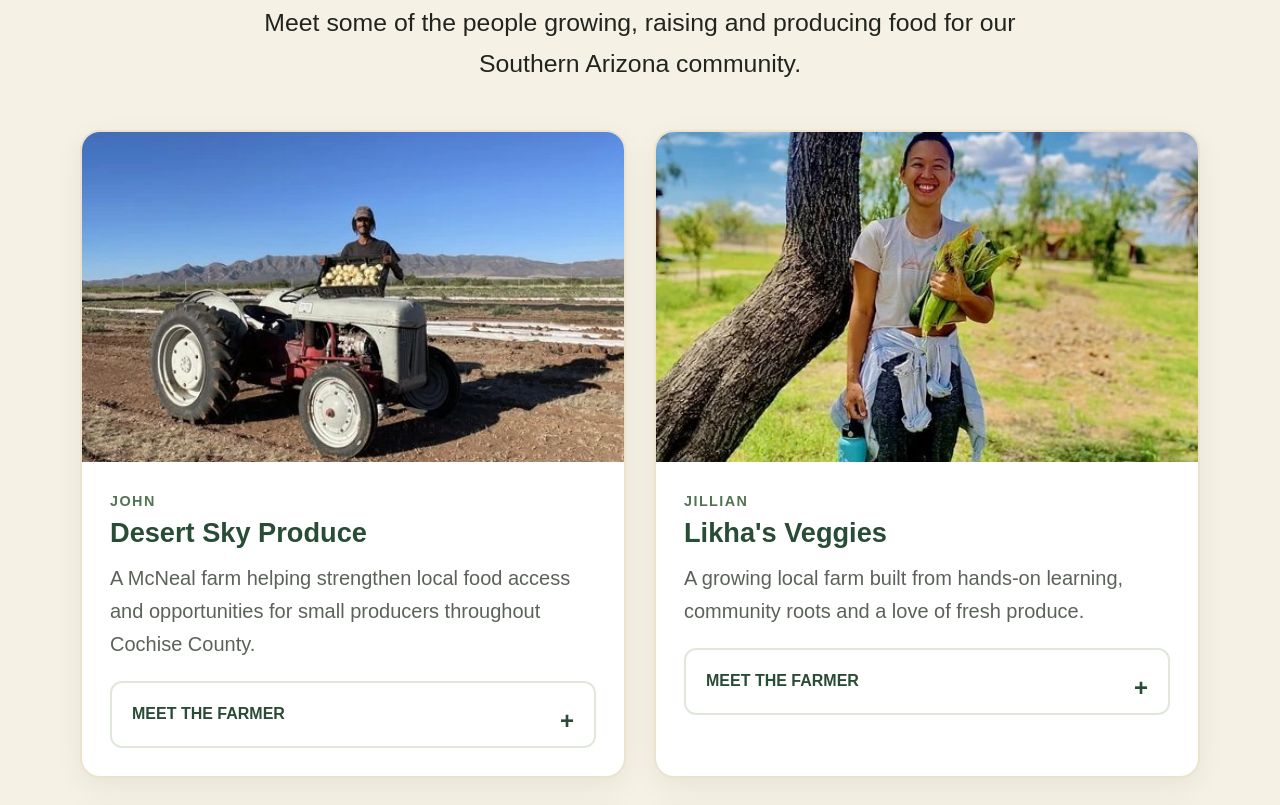
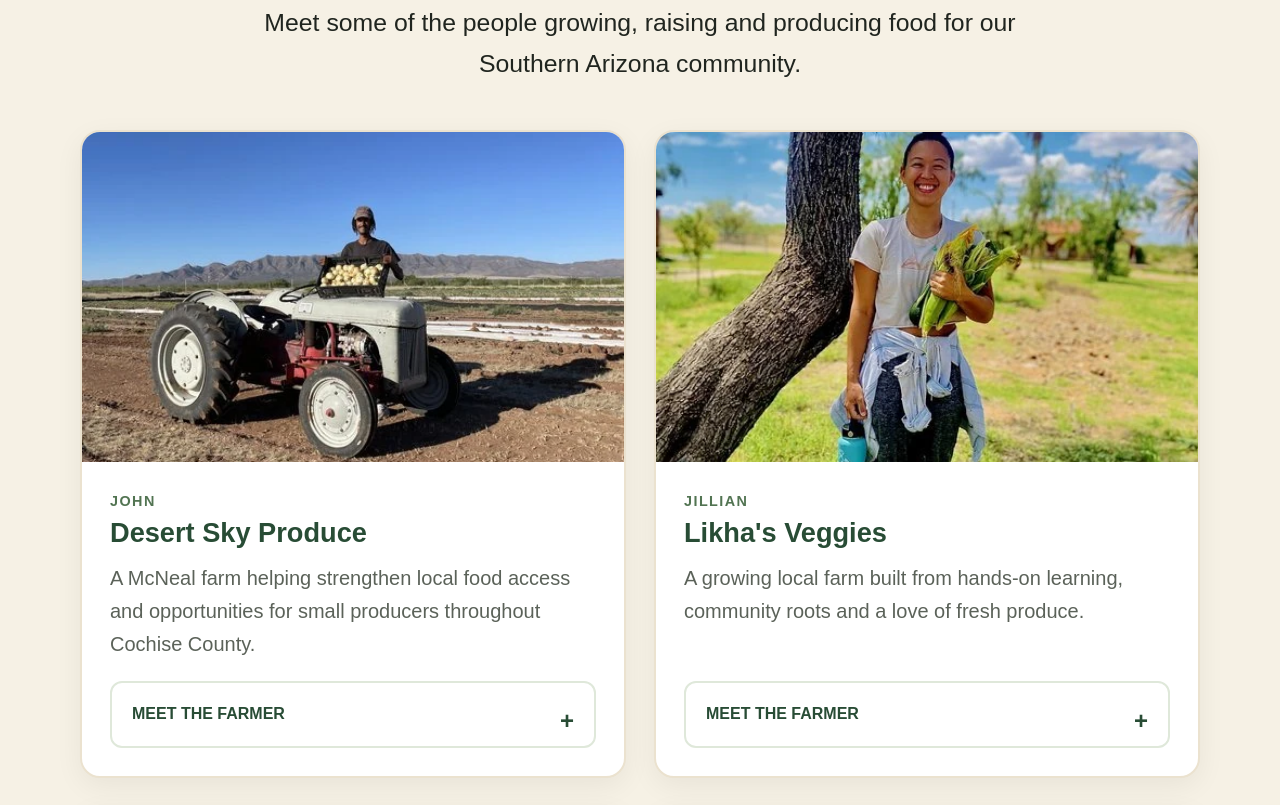
Before and after one commit to enkious-beep/local-coop-redesign, a plain HTML site: page index.html in a window 1280 px wide. Shown: the part 6271-7076 px from the top of the page. Drawn offline with Linux system fonts and the light colour scheme.

Commit message:
Refactor farmer card styles for better layout
Updated styles for farmer card layout and adjusted margin.

```diff
--- a/index.html
+++ b/index.html
@@ -406,6 +406,8 @@
       border-radius: 20px;
       overflow: hidden;
       box-shadow: 0 8px 28px rgba(0,0,0,.06);
+      display: flex;
+      flex-direction: column;
     }
 
     .farmer-card img {
@@ -416,6 +418,9 @@
 
     .farmer-card-content {
       padding: 28px;
+      display: flex;
+      flex-direction: column;
+      flex: 1;
     }
 
     .farmer-name {
@@ -438,7 +443,7 @@
 
     .farmer-card details {
       max-width: none;
-      margin: 20px 0 0;
+      margin: auto 0 0;
       border: 2px solid var(--sage);
       border-radius: 12px;
       box-shadow: none;
```
